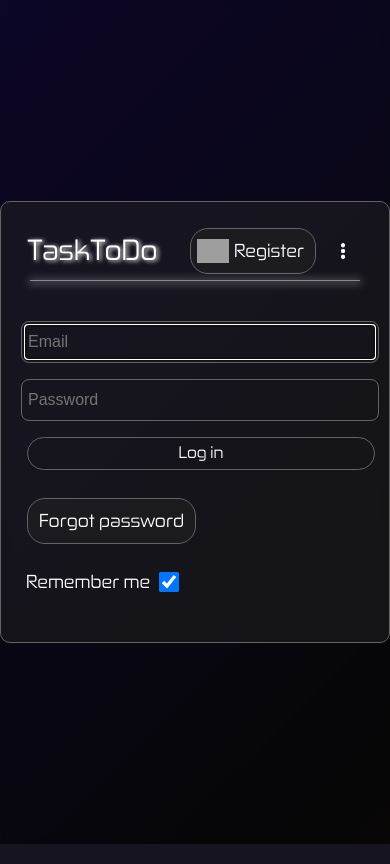
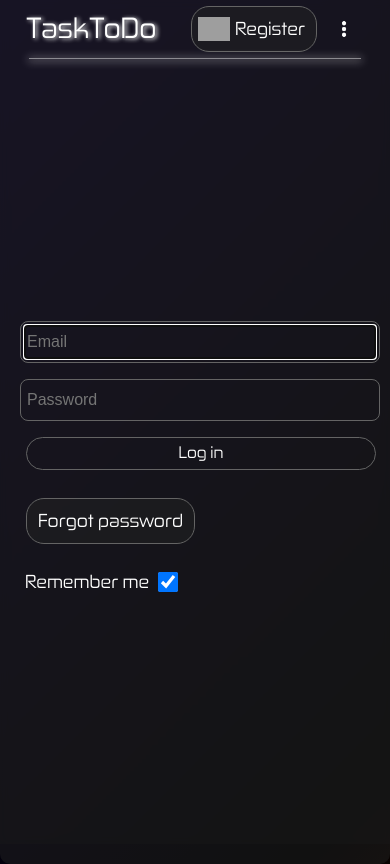
Before and after one commit to somethink000/TaskToDo, a Laravel app: page / in a window 390 px wide. Run offline with Laravel 12, Linux system fonts and the light colour scheme; style sheets or scripts are compiled from the project's sources; grey boxes are pictures that could not be loaded.

Commit message:
styles for phone

```diff
--- a/resources/js/components/DateTaskBox.vue
+++ b/resources/js/components/DateTaskBox.vue
@@ -19,7 +19,7 @@
 		components: {draggable, BaseLine, ImageButton, DropDown},
         data: (instance) => ({
             dateString: moment(instance.date).format('dddd-DD-MM-YYYY'),
-            isToday: false,
+            isToday: instance.date == moment().format('YYYY-MM-DD')
 		}),
         computed: {
             ...mapStores(useTodoStore),
@@ -28,8 +28,8 @@
             boxes() {return this.todoStore?.currentBoxes},
         },
         mounted() {
-            console.log(this.datebox);
-            this.isToday = this.date == new Date().toLocaleDateString();
+
+
 		},
 		methods: {
 
--- a/resources/js/components/centerPanel.vue
+++ b/resources/js/components/centerPanel.vue
@@ -19,18 +19,36 @@
 
 <template>
 
-    <createTaskbox>
-        <createBox class="main-border bl-box">
+    <centerBox>
+        <frBox class="main-border bl-box">
 
                 <slot />
 
-        </createBox>
-    </createTaskbox>
+        </frBox>
+    </centerBox>
 </template>
 
 <style>
 
-    createTaskbox{
+    @media screen and (max-width: 600px) {
+        centerBox{
+            padding: none;
+            border-radius: none;
+            width: 100%;
+
+            frBox.main-border{
+                border: none;
+            }
+
+            frBox{
+                padding: none;
+                width: 100%;
+                height: 100%;
+            }
+        }
+    }
+
+    centerBox{
         display: flex;
         position: absolute;
         width: 100%;
@@ -43,7 +61,7 @@
         align-items: center;
 
 
-        createBox{
+        frBox{
             display: flex;
             border-radius: 10px;
             width: 400px;
--- a/resources/js/pages/auth/Login.vue
+++ b/resources/js/pages/auth/Login.vue
@@ -103,6 +103,10 @@
 </template>
 
 <style>
+
+
+
+
   formCont{
 
     checkContent{
```
Also changed, not shown: 1 other file.
